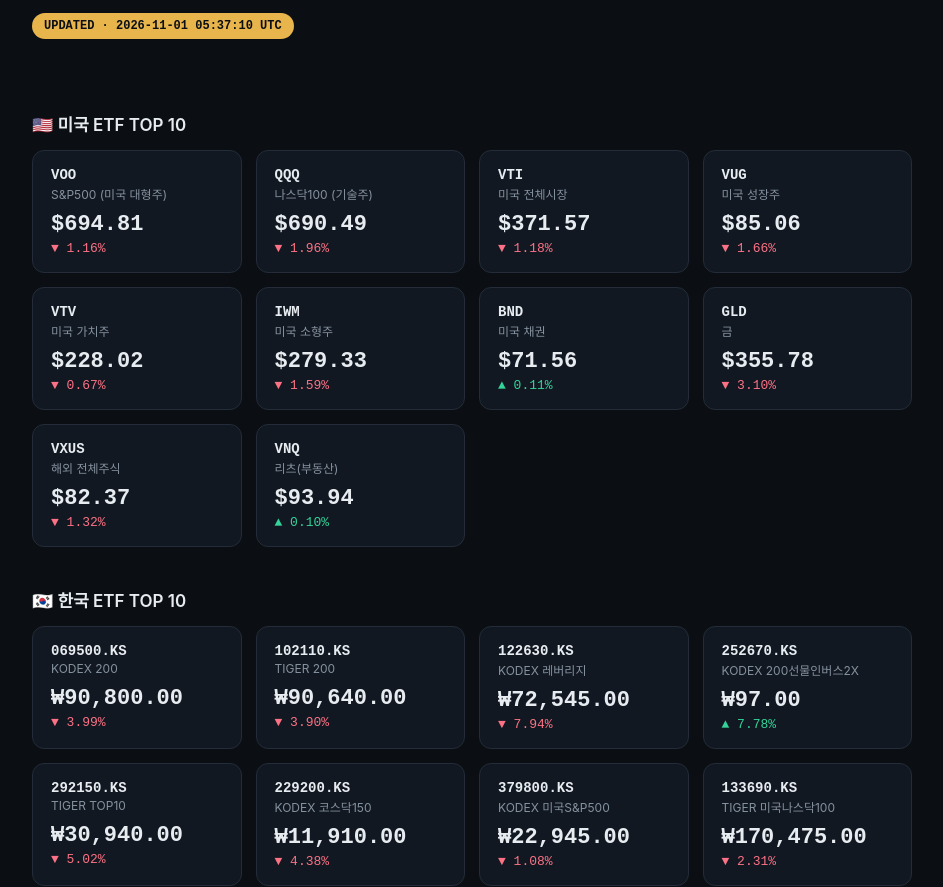
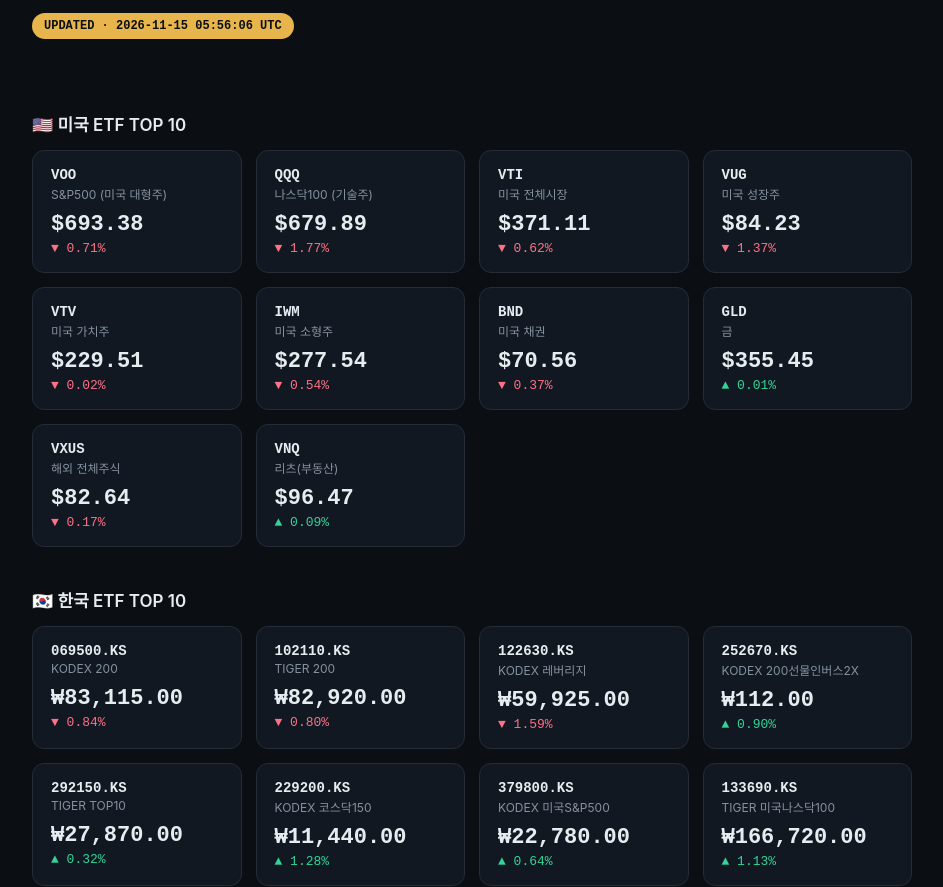
Before and after one commit to jerambo86-blip/Finance_dashboard, a plain HTML site: page index.html in a window 1280 px wide. Shown: the part 83-970 px from the top of the page, without its empty margins (168-1111 px from the left). Drawn offline with Linux system fonts and the light colour scheme.

Commit message:
Auto-update ETF dashboard 2026-11-15

```diff
--- a/index.html
+++ b/index.html
@@ -61,34 +61,34 @@ footer { color: #4A5563; font-size: 11px; margin-top: 48px; }
 <body>
 <div class="wrap">
   <h1>ETF 대시보드</h1>
-  <div class="updated">UPDATED · 2026-11-01 05:37:10 UTC</div>
+  <div class="updated">UPDATED · 2026-11-15 05:56:06 UTC</div>
 
   <h2>🇺🇸 미국 ETF TOP 10</h2>
   <div class="grid">
-    <div class="card"><div class="symbol">VOO</div><div class="name">S&P500 (미국 대형주)</div><div class="price">$694.81</div><div class="change down">▼ 1.16%</div></div>
-<div class="card"><div class="symbol">QQQ</div><div class="name">나스닥100 (기술주)</div><div class="price">$690.49</div><div class="change down">▼ 1.96%</div></div>
-<div class="card"><div class="symbol">VTI</div><div class="name">미국 전체시장</div><div class="price">$371.57</div><div class="change down">▼ 1.18%</div></div>
-<div class="card"><div class="symbol">VUG</div><div class="name">미국 성장주</div><div class="price">$85.06</div><div class="change down">▼ 1.66%</div></div>
-<div class="card"><div class="symbol">VTV</div><div class="name">미국 가치주</div><div class="price">$228.02</div><div class="change down">▼ 0.67%</div></div>
-<div class="card"><div class="symbol">IWM</div><div class="name">미국 소형주</div><div class="price">$279.33</div><div class="change down">▼ 1.59%</div></div>
-<div class="card"><div class="symbol">BND</div><div class="name">미국 채권</div><div class="price">$71.56</div><div class="change up">▲ 0.11%</div></div>
-<div class="card"><div class="symbol">GLD</div><div class="name">금</div><div class="price">$355.78</div><div class="change down">▼ 3.10%</div></div>
-<div class="card"><div class="symbol">VXUS</div><div class="name">해외 전체주식</div><div class="price">$82.37</div><div class="change down">▼ 1.32%</div></div>
-<div class="card"><div class="symbol">VNQ</div><div class="name">리츠(부동산)</div><div class="price">$93.94</div><div class="change up">▲ 0.10%</div></div>
+    <div class="card"><div class="symbol">VOO</div><div class="name">S&P500 (미국 대형주)</div><div class="price">$693.38</div><div class="change down">▼ 0.71%</div></div>
+<div class="card"><div class="symbol">QQQ</div><div class="name">나스닥100 (기술주)</div><div class="price">$679.89</div><div class="change down">▼ 1.77%</div></div>
+<div class="card"><div class="symbol">VTI</div><div class="name">미국 전체시장</div><div class="price">$371.11</div><div class="change down">▼ 0.62%</div></div>
+<div class="card"><div class="symbol">VUG</div><div class="name">미국 성장주</div><div class="price">$84.23</div><div class="change down">▼ 1.37%</div></div>
+<div class="card"><div class="symbol">VTV</div><div class="name">미국 가치주</div><div class="price">$229.51</div><div class="change down">▼ 0.02%</div></div>
+<div class="card"><div class="symbol">IWM</div><div class="name">미국 소형주</div><div class="price">$277.54</div><div class="change down">▼ 0.54%</div></div>
+<div class="card"><div class="symbol">BND</div><div class="name">미국 채권</div><div class="price">$70.56</div><div class="change down">▼ 0.37%</div></div>
+<div class="card"><div class="symbol">GLD</div><div class="name">금</div><div class="price">$355.45</div><div class="change up">▲ 0.01%</div></div>
+<div class="card"><div class="symbol">VXUS</div><div class="name">해외 전체주식</div><div class="price">$82.64</div><div class="change down">▼ 0.17%</div></div>
+<div class="card"><div class="symbol">VNQ</div><div class="name">리츠(부동산)</div><div class="price">$96.47</div><div class="change up">▲ 0.09%</div></div>
   </div>
 
   <h2>🇰🇷 한국 ETF TOP 10</h2>
   <div class="grid">
-    <div class="card"><div class="symbol">069500.KS</div><div class="name">KODEX 200</div><div class="price">₩90,800.00</div><div class="change down">▼ 3.99%</div></div>
-<div class="card"><div class="symbol">102110.KS</div><div class="name">TIGER 200</div><div class="price">₩90,640.00</div><div class="change down">▼ 3.90%</div></div>
-<div class="card"><div class="symbol">122630.KS</div><div class="name">KODEX 레버리지</div><div class="price">₩72,545.00</div><div class="change down">▼ 7.94%</div></div>
-<div class="card"><div class="symbol">252670.KS</div><div class="name">KODEX 200선물인버스2X</div><div class="price">₩97.00</div><div class="change up">▲ 7.78%</div></div>
-<div class="card"><div class="symbol">292150.KS</div><div class="name">TIGER TOP10</div><div class="price">₩30,940.00</div><div class="change down">▼ 5.02%</div></div>
-<div class="card"><div class="symbol">229200.KS</div><div class="name">KODEX 코스닥150</div><div class="price">₩11,910.00</div><div class="change down">▼ 4.38%</div></div>
-<div class="card"><div class="symbol">379800.KS</div><div class="name">KODEX 미국S&P500</div><div class="price">₩22,945.00</div><div class="change down">▼ 1.08%</div></div>
-<div class="card"><div class="symbol">133690.KS</div><div class="name">TIGER 미국나스닥100</div><div class="price">₩170,475.00</div><div class="change down">▼ 2.31%</div></div>
-<div class="card"><div class="symbol">132030.KS</div><div class="name">KODEX 골드선물(H)</div><div class="price">₩22,295.00</div><div class="change down">▼ 0.78%</div></div>
-<div class="card"><div class="symbol">153130.KS</div><div class="name">KODEX 단기채권</div><div class="price">₩113,340.00</div><div class="change up">▲ 0.01%</div></div>
+    <div class="card"><div class="symbol">069500.KS</div><div class="name">KODEX 200</div><div class="price">₩83,115.00</div><div class="change down">▼ 0.84%</div></div>
+<div class="card"><div class="symbol">102110.KS</div><div class="name">TIGER 200</div><div class="price">₩82,920.00</div><div class="change down">▼ 0.80%</div></div>
+<div class="card"><div class="symbol">122630.KS</div><div class="name">KODEX 레버리지</div><div class="price">₩59,925.00</div><div class="change down">▼ 1.59%</div></div>
+<div class="card"><div class="symbol">252670.KS</div><div class="name">KODEX 200선물인버스2X</div><div class="price">₩112.00</div><div class="change up">▲ 0.90%</div></div>
+<div class="card"><div class="symbol">292150.KS</div><div class="name">TIGER TOP10</div><div class="price">₩27,870.00</div><div class="change up">▲ 0.32%</div></div>
+<div class="card"><div class="symbol">229200.KS</div><div class="name">KODEX 코스닥150</div><div class="price">₩11,440.00</div><div class="change up">▲ 1.28%</div></div>
+<div class="card"><div class="symbol">379800.KS</div><div class="name">KODEX 미국S&P500</div><div class="price">₩22,780.00</div><div class="change up">▲ 0.64%</div></div>
+<div class="card"><div class="symbol">133690.KS</div><div class="name">TIGER 미국나스닥100</div><div class="price">₩166,720.00</div><div class="change up">▲ 1.13%</div></div>
+<div class="card"><div class="symbol">132030.KS</div><div class="name">KODEX 골드선물(H)</div><div class="price">₩21,740.00</div><div class="change down">▼ 2.09%</div></div>
+<div class="card"><div class="symbol">153130.KS</div><div class="name">KODEX 단기채권</div><div class="price">₩113,210.00</div><div class="change up">▲ 0.01%</div></div>
   </div>
 
   <footer>2주(격주) 간격으로 GitHub Actions가 자동 갱신합니다. 데이터 출처: Yahoo Finance (yfinance).</footer>
```
Also changed, not shown: data/history.json (+80 -0 lines).
